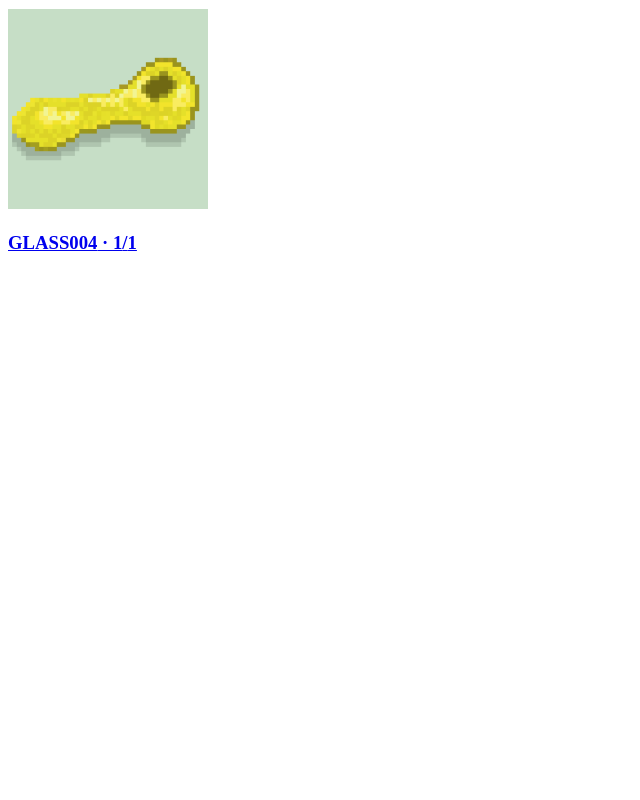
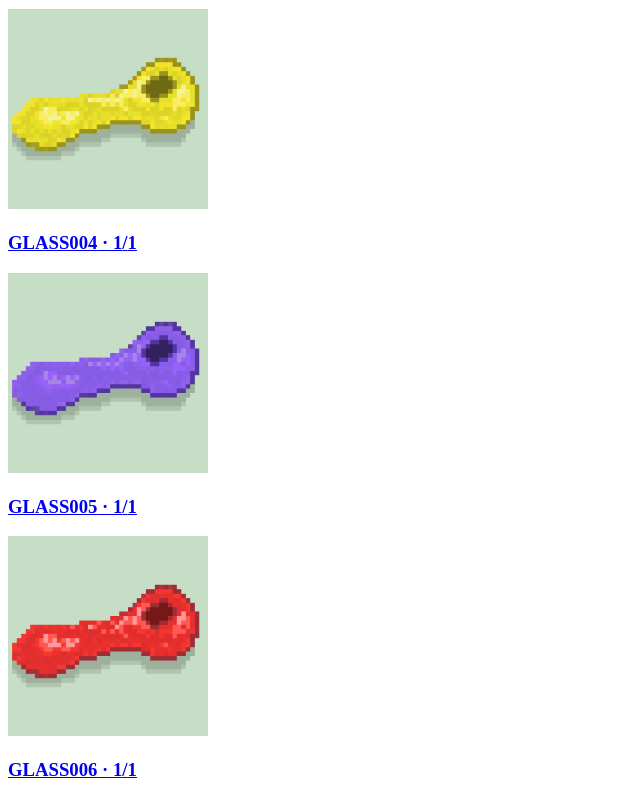
Before and after one commit to 1forh/algonugz.com, a Next.js app: page / in a window 1280 px wide. Shown: the part 4179-4979 px from the top of the page, without its empty margins (0-640 px from the left). Before the commit the page ends 4452 px from the top, so only its background shows below. Built offline with nearby package versions, Linux system fonts and the light colour scheme.

Commit message:
adds 5 and 6

```diff
--- a/pages/index.js
+++ b/pages/index.js
@@ -132,20 +132,20 @@ export default function Home() {
       quantity: 1,
       total: 1,
     },
-    // {
-    //   url: 'https://ab2.gallery/asset/440209551',
-    //   image: '/glass/GLASS005.png',
-    //   id: 'GLASS005',
-    //   quantity: 1,
-    //   total: 1,
-    // },
-    // {
-    //   url: 'https://ab2.gallery/asset/440211179',
-    //   image: '/glass/GLASS006.png',
-    //   id: 'GLASS006',
-    //   quantity: 1,
-    //   total: 1,
-    // },
+    {
+      url: 'https://ab2.gallery/asset/440209551',
+      image: '/glass/GLASS005.png',
+      id: 'GLASS005',
+      quantity: 1,
+      total: 1,
+    },
+    {
+      url: 'https://ab2.gallery/asset/440211179',
+      image: '/glass/GLASS006.png',
+      id: 'GLASS006',
+      quantity: 1,
+      total: 1,
+    },
   ];
 
   return (
```
